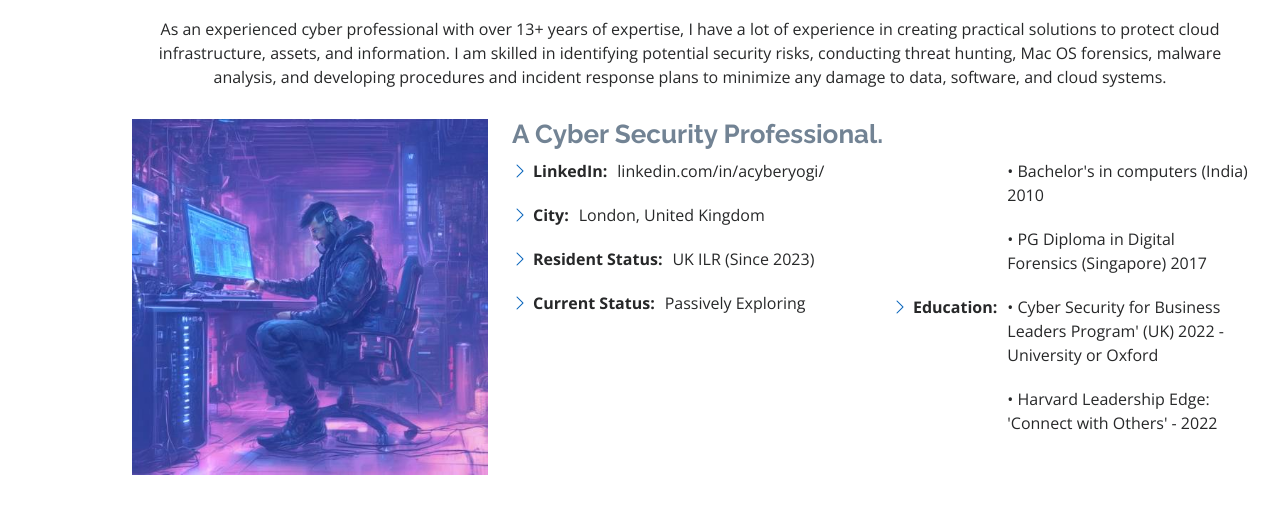
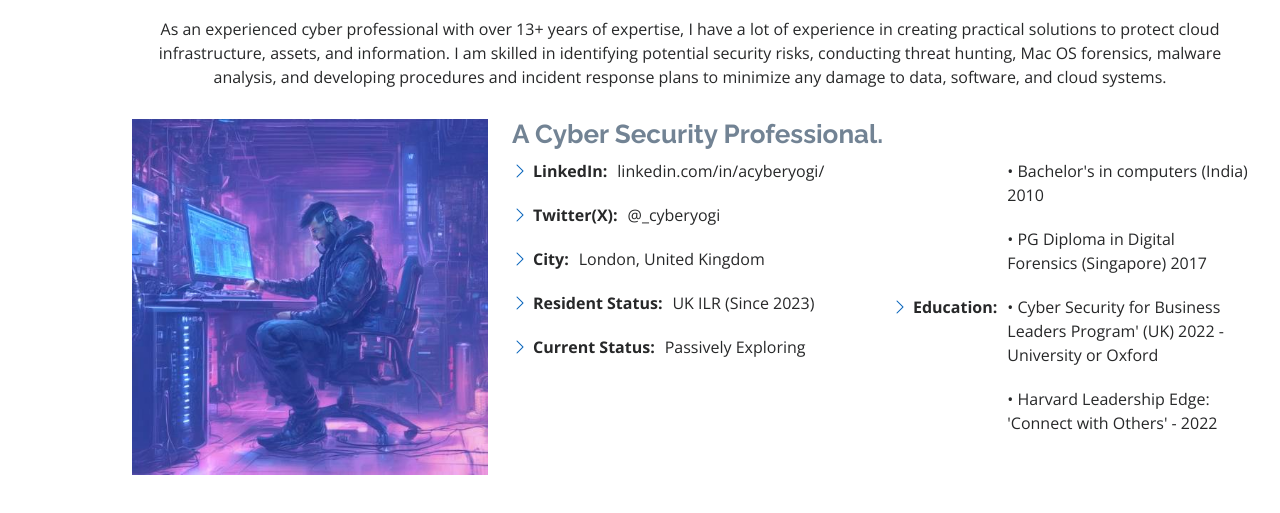
Before and after one commit to cyber-Yogi/Resume, a plain HTML site: page index.html in a window 1280 px wide. Shown: the part 581-1094 px from the top of the page. Drawn offline with nearby package versions, Linux system fonts and the light colour scheme.

Commit message:
Update index.html

```diff
--- a/index.html
+++ b/index.html
@@ -90,6 +90,7 @@
               <div class="col-lg-6">
                 <ul>
                   <li><i class="bi bi-chevron-right"></i> <strong>LinkedIn:</strong> <span>linkedin.com/in/acyberyogi/</span></li>
+                  <li><i class="bi bi-chevron-right"></i> <strong>Twitter(X):</strong> <span>@_cyberyogi</span></li>
                   <li><i class="bi bi-chevron-right"></i> <strong>City:</strong> <span>London, United Kingdom</span></li>
                   <li><i class="bi bi-chevron-right"></i> <strong>Resident Status:</strong> <span>UK ILR (Since 2023) </span></li>
                   <li><i class="bi bi-chevron-right"></i> <strong>Current Status:</strong> <span>Passively Exploring</span></li>
```
